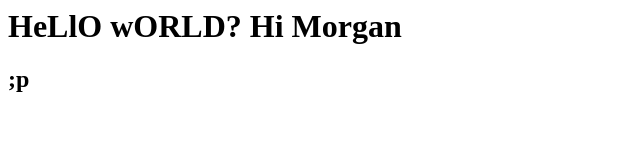
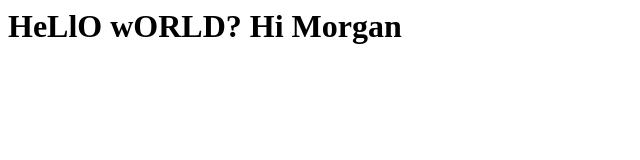
Before and after one commit to abedorr/abedorr.github.io, a plain HTML site: page index.html in a window 1280 px wide. Shown: the full height of the page, 0-640 px from the left. Drawn offline with Linux system fonts and the light colour scheme.

Commit message:
Update index.html

```diff
--- a/index.html
+++ b/index.html
@@ -8,7 +8,7 @@
     <h1>HeLlO wORLD? Hi Morgan </h1>
 
     <h2>
-        ;p
+
     </h2>
 
   </body>
```
